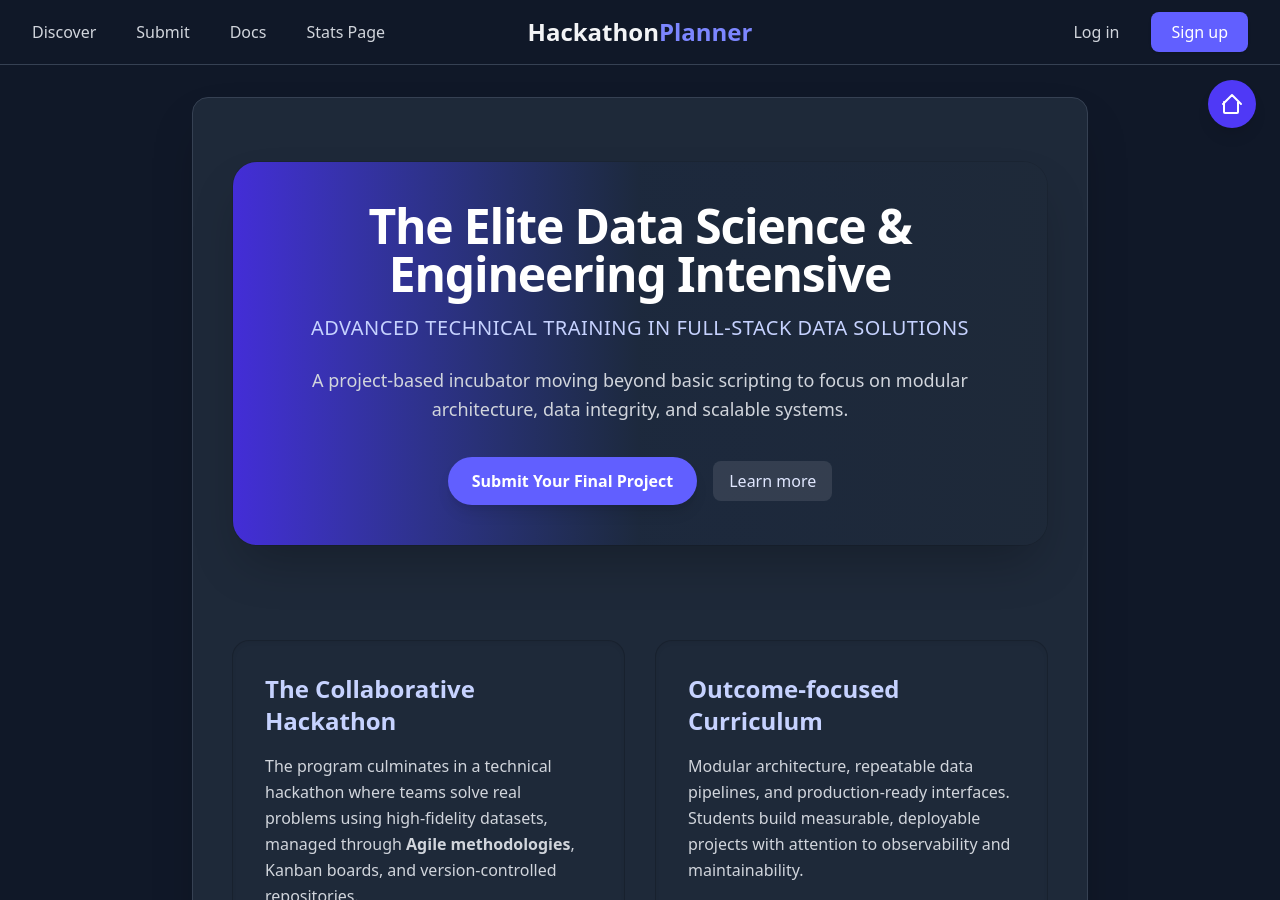
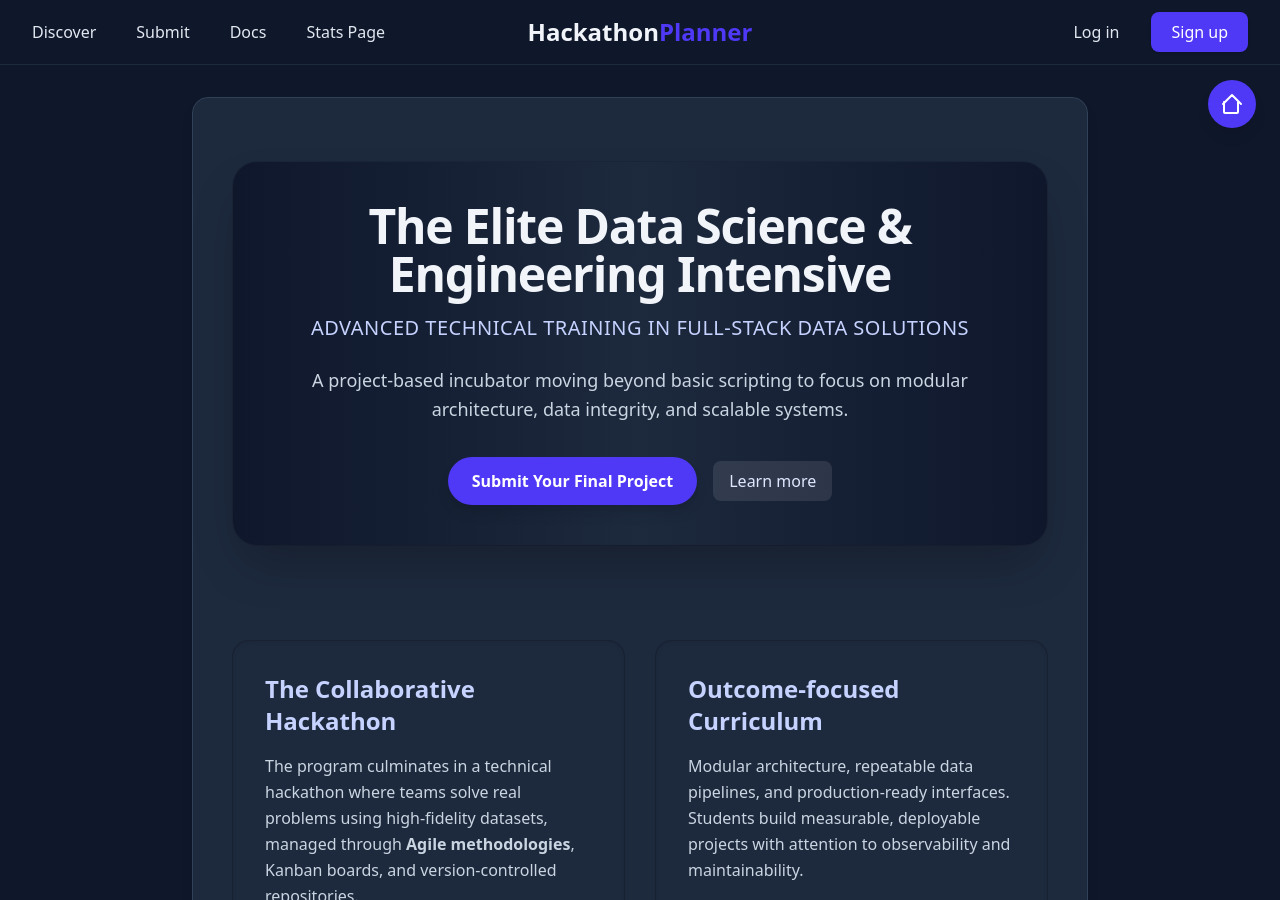
Before and after one commit to aranyab0924/hackathon_ed_tech, a Jekyll site: the page built from index.md, in a window 1280 px wide and 900 px high. Built offline with Jekyll 4.4.1, drawn with Linux system fonts in a browser that asks for light colours.

Commit message:
styling changes, small syntax changes

```diff
--- a/_includes/header.html
+++ b/_includes/header.html
@@ -1,4 +1,4 @@
-<header class="bg-gray-900 border-b border-gray-700 sticky top-0 z-50">
+<header class="bg-slate-900 border-b border-slate-800 sticky top-0 z-50">
   <div class="max-w-7xl mx-auto px-4 sm:px-6 lg:px-8">
     <div class="relative flex items-center justify-between h-16">
       <!-- Left side: Discover + Learn -->
@@ -6,7 +6,7 @@
         {% for page in site.header_pages %}
           <a
             href="{{ site.baseurl }}{{ page.url }}"
-            class="text-gray-300 hover:text-indigo-400 font-medium transition-colors"
+            class="text-slate-200 hover:text-indigo-400 font-medium transition-colors"
           >
             {{ page.title }}
           </a>
@@ -15,8 +15,8 @@
 
       <!-- Center: Logo / App title -->
       <div class="absolute left-1/2 top-1/2 -translate-x-1/2 -translate-y-1/2">
-        <a href="{{ site.baseurl }}/" class="text-2xl font-bold text-gray-100 whitespace-nowrap">
-          Hackathon<span class="text-indigo-400">Planner</span>
+        <a href="{{ site.baseurl }}/" class="text-2xl font-bold text-slate-100 whitespace-nowrap">
+          Hackathon<span class="text-indigo-600">Planner</span>
         </a>
       </div>
 
@@ -24,7 +24,7 @@
       <div class="flex items-center gap-4">
         <a
           href="/login"
-          class="text-gray-300 hover:text-gray-100 font-medium px-4 py-2 transition"
+          class="text-slate-200 hover:text-indigo-400 font-medium px-4 py-2 transition"
         >
           Log in
         </a>
@@ -32,7 +32,7 @@
         <!-- Optional signup button (you can remove it) -->
         <a
           href="/signup"
-          class="bg-indigo-500 text-white px-5 py-2 rounded-lg font-medium hover:bg-indigo-600 transition shadow-sm hidden sm:block"
+          class="bg-indigo-600 text-white px-5 py-2 rounded-lg font-medium hover:bg-indigo-700 transition shadow-sm hidden sm:block"
         >
           Sign up
         </a>
--- a/_layouts/default.html
+++ b/_layouts/default.html
@@ -11,16 +11,16 @@
     <script src="https://cdn.jsdelivr.net/npm/@tailwindcss/browser@4"></script>
   </head>
 
-  <body class="bg-gray-900 text-gray-100 min-h-screen flex flex-col">
+  <body class="bg-slate-900 text-slate-100 min-h-screen flex flex-col">
     {% include header.html %}
 
-    <!-- Main content anchored to top (below the sticky header). Dark themed: darker card and subtle border. -->
-    <main class="bg-gray-800 w-full max-w-4xl mx-auto shadow-2xl px-4 sm:px-6 md:px-8 lg:px-10 py-6 sm:py-8 rounded-2xl overflow-hidden border border-gray-700 mt-8 text-gray-100">
+    <!-- Main content anchored to top (below the sticky header). Dark slate background with indigo accents. -->
+    <main class="bg-slate-800 w-full max-w-4xl mx-auto shadow-lg px-4 sm:px-6 md:px-8 lg:px-10 py-6 sm:py-8 rounded-2xl overflow-hidden border border-slate-700 mt-8 text-slate-100">
       {{ content }}
     </main>
 
-    <!-- Floating frontpage shortcut button (always visible) -->
-    <a href="{{ '/index' | relative_url }}" aria-label="Back to frontpage" title="Frontpage" class="fixed top-20 right-6 z-40 inline-flex items-center justify-center w-12 h-12 bg-indigo-600 text-white rounded-full shadow-lg hover:bg-indigo-700 focus:outline-none focus:ring-2 focus:ring-indigo-300">
+  <!-- Floating index shortcut button (always visible) -->
+  <a href="{{ '/' | relative_url }}" aria-label="Back to frontpage" title="Frontpage" class="fixed top-20 right-6 z-40 inline-flex items-center justify-center w-12 h-12 bg-indigo-600 text-white rounded-full shadow-lg hover:bg-indigo-700 focus:outline-none focus:ring-2 focus:ring-indigo-300">
       <svg xmlns="http://www.w3.org/2000/svg" class="w-6 h-6" fill="none" viewBox="0 0 24 24" stroke="currentColor" stroke-width="2" aria-hidden="true">
         <path stroke-linecap="round" stroke-linejoin="round" d="M3 12l9-9 9 9M4 10v10a1 1 0 001 1h3m10-11v10a1 1 0 01-1 1h-3m-6 0h6" />
       </svg>
--- a/index.md
+++ b/index.md
@@ -1,25 +1,24 @@
 ---
 # Feel free to add content and custom Front Matter to this file.
 # To modify the layout, see https://jekyllrb.com/docs/themes/#overriding-theme-defaults
-permalink: /index
 layout: default
 ---
 
 <div class="space-y-12 py-8">
   <!-- Hero -->
   <header class="text-center pb-12">
-    <div class="mx-auto max-w-4xl bg-gradient-to-r from-indigo-700 via-slate-800 to-gray-800 rounded-3xl p-10 shadow-2xl ring-1 ring-black/10">
-      <h1 class="text-4xl sm:text-5xl font-extrabold tracking-tight text-white">
+    <div class="mx-auto max-w-4xl bg-gradient-to-r from-slate-900 via-slate-800 to-slate-900 rounded-3xl p-10 shadow-2xl ring-1 ring-black/10">
+      <h1 class="text-4xl sm:text-5xl font-extrabold tracking-tight text-slate-100">
         The Elite Data Science & Engineering Intensive
       </h1>
       <p class="mt-4 text-lg sm:text-xl text-indigo-200 uppercase tracking-wide font-medium">
         Advanced Technical Training in Full-Stack Data Solutions
       </p>
-      <p class="mx-auto mt-6 max-w-3xl text-base sm:text-lg text-gray-300 leading-relaxed">
+      <p class="mx-auto mt-6 max-w-3xl text-base sm:text-lg text-slate-300 leading-relaxed">
         A project-based incubator moving beyond basic scripting to focus on modular architecture, data integrity, and scalable systems.
       </p>
       <div class="mt-8 flex items-center justify-center gap-4">
-        <a href="{{ '/submission' | relative_url }}" class="inline-flex items-center bg-indigo-500 text-white font-semibold py-3 px-6 rounded-full hover:bg-indigo-600 transition-shadow shadow-lg">
+        <a href="{{ '/submission' | relative_url }}" class="inline-flex items-center bg-indigo-600 text-white font-semibold py-3 px-6 rounded-full hover:bg-indigo-700 transition-shadow shadow-lg">
           Submit Your Final Project
         </a>
         <a href="{{ '/discover' | relative_url }}" class="inline-flex items-center bg-white/10 text-indigo-100 font-medium py-2 px-4 rounded-lg hover:bg-white/20 transition">
@@ -31,15 +30,15 @@ layout: default
 
   <!-- Highlights -->
   <section class="grid md:grid-cols-2 gap-8">
-    <div class="bg-gray-800 text-gray-200 rounded-2xl p-8 shadow-inner ring-1 ring-black/20">
+    <div class="bg-slate-800 text-slate-100 rounded-2xl p-8 shadow-inner ring-1 ring-black/20">
       <h2 class="text-2xl font-bold text-indigo-200 mb-4">The Collaborative Hackathon</h2>
-      <p class="text-gray-300 leading-relaxed">
+      <p class="text-slate-300 leading-relaxed">
         The program culminates in a technical hackathon where teams solve real problems using high-fidelity datasets, managed through <strong>Agile methodologies</strong>, Kanban boards, and version-controlled repositories.
       </p>
     </div>
-    <div class="bg-gray-800 text-gray-200 rounded-2xl p-8 shadow-inner ring-1 ring-black/20">
+    <div class="bg-slate-800 text-slate-100 rounded-2xl p-8 shadow-inner ring-1 ring-black/20">
       <h2 class="text-2xl font-bold text-indigo-200 mb-4">Outcome-focused Curriculum</h2>
-      <p class="text-gray-300 leading-relaxed">
+      <p class="text-slate-300 leading-relaxed">
         Modular architecture, repeatable data pipelines, and production-ready interfaces. Students build measurable, deployable projects with attention to observability and maintainability.
       </p>
     </div>
@@ -47,23 +46,23 @@ layout: default
 
   <!-- Competencies -->
   <section>
-    <h2 class="text-3xl font-bold text-gray-100 mb-8 border-b border-gray-700 pb-2">Technical Competencies</h2>
+    <h2 class="text-3xl font-bold text-slate-100 mb-8 border-b border-slate-700 pb-2">Technical Competencies</h2>
     <div class="grid md:grid-cols-2 gap-8">
-      <div class="bg-gray-800 rounded-2xl p-6 shadow-md ring-1 ring-black/20">
+      <div class="bg-slate-800 rounded-2xl p-6 shadow-md ring-1 ring-black/20">
         <h3 class="text-xl font-bold text-indigo-300 mb-4">Data Science & Analytics</h3>
-        <ul class="space-y-3 text-gray-300">
-          <li><strong class="text-gray-100">Statistical Modeling:</strong> NumPy and Pandas for EDA and data manipulation.</li>
-          <li><strong class="text-gray-100">Machine Learning:</strong> Neural networks and model training via Keras.</li>
-          <li><strong class="text-gray-100">Database Management:</strong> Schema design and complex SQL querying.</li>
+        <ul class="space-y-3 text-slate-300">
+          <li><strong class="text-slate-100">Statistical Modeling:</strong> NumPy and Pandas for EDA and data manipulation.</li>
+          <li><strong class="text-slate-100">Machine Learning:</strong> Neural networks and model training via Keras.</li>
+          <li><strong class="text-slate-100">Database Management:</strong> Schema design and complex SQL querying.</li>
         </ul>
       </div>
 
-      <div class="bg-gray-800 rounded-2xl p-6 shadow-md ring-1 ring-black/20">
+      <div class="bg-slate-800 rounded-2xl p-6 shadow-md ring-1 ring-black/20">
         <h3 class="text-xl font-bold text-indigo-300 mb-4">Software Engineering</h3>
-        <ul class="space-y-3 text-gray-300">
-          <li><strong class="text-gray-100">Modular Code:</strong> Peer reviews and clean code to minimize technical debt.</li>
-          <li><strong class="text-gray-100">Cloud Architecture:</strong> Mastering AWS Cloud Essentials.</li>
-          <li><strong class="text-gray-100">Full-Stack:</strong> Connecting data backends to functional interfaces.</li>
+        <ul class="space-y-3 text-slate-300">
+          <li><strong class="text-slate-100">Modular Code:</strong> Peer reviews and clean code to minimize technical debt.</li>
+          <li><strong class="text-slate-100">Cloud Architecture:</strong> Mastering AWS Cloud Essentials.</li>
+          <li><strong class="text-slate-100">Full-Stack:</strong> Connecting data backends to functional interfaces.</li>
         </ul>
       </div>
     </div>
@@ -71,22 +70,22 @@ layout: default
 
   <!-- Features row -->
   <section class="grid md:grid-cols-3 gap-6 text-center">
-    <div class="p-6 bg-gray-800 rounded-xl shadow-sm ring-1 ring-black/15">
+    <div class="p-6 bg-slate-800 rounded-xl shadow-sm ring-1 ring-black/15">
       <div class="text-indigo-300 font-semibold uppercase mb-2 text-sm">Documentation</div>
-      <p class="text-gray-300 text-sm">System flowcharts and data-flow diagrams.</p>
+      <p class="text-slate-300 text-sm">System flowcharts and data-flow diagrams.</p>
     </div>
-    <div class="p-6 bg-gray-800 rounded-xl shadow-sm ring-1 ring-black/15">
+    <div class="p-6 bg-slate-800 rounded-xl shadow-sm ring-1 ring-black/15">
       <div class="text-indigo-300 font-semibold uppercase mb-2 text-sm">Demos</div>
-      <p class="text-gray-300 text-sm">Presenting MVPs and Proof of Concepts.</p>
+      <p class="text-slate-300 text-sm">Presenting MVPs and Proof of Concepts.</p>
     </div>
-    <div class="p-6 bg-gray-800 rounded-xl shadow-sm ring-1 ring-black/15">
+    <div class="p-6 bg-slate-800 rounded-xl shadow-sm ring-1 ring-black/15">
       <div class="text-indigo-300 font-semibold uppercase mb-2 text-sm">Analysis</div>
-      <p class="text-gray-300 text-sm">Formal post-mortem reflection and scaling.</p>
+      <p class="text-slate-300 text-sm">Formal post-mortem reflection and scaling.</p>
     </div>
   </section>
 
   <!-- Evaluation -->
-  <section class="bg-indigo-900 text-white rounded-2xl p-8 shadow-xl">
+  <section class="bg-slate-800 text-slate-100 rounded-2xl p-8 shadow-xl">
     <h2 class="text-2xl font-bold mb-6">Evaluation & Industry Review</h2>
     <div class="grid sm:grid-cols-2 gap-6">
       <div class="flex gap-4 items-start">
@@ -110,8 +109,8 @@ layout: default
 
   <!-- Footer / CTA -->
   <footer class="text-center pt-8">
-    <p class="text-gray-400 italic mb-6">Designed to build competitive portfolios for top-tier university programs and internships.</p>
-    <a href="{{ '/submission' | relative_url }}" class="inline-block bg-indigo-500 text-white font-bold py-3 px-8 rounded-full hover:bg-indigo-600 transition shadow-lg">
+    <p class="text-slate-400 italic mb-6">Designed to build competitive portfolios for top-tier university programs and internships.</p>
+    <a href="{{ '/submission' | relative_url }}" class="inline-block bg-indigo-600 text-white font-bold py-3 px-8 rounded-full hover:bg-indigo-700 transition shadow-lg">
       Submit Final Project for Assessment
     </a>
   </footer>
```
Also changed, not shown: _layouts/documentation/documentationHome.html (+4 -4 lines), documentation.md (deleted, +0 -4 lines), statspage.md (+7 -7 lines), submission.md (+4 -4 lines).
